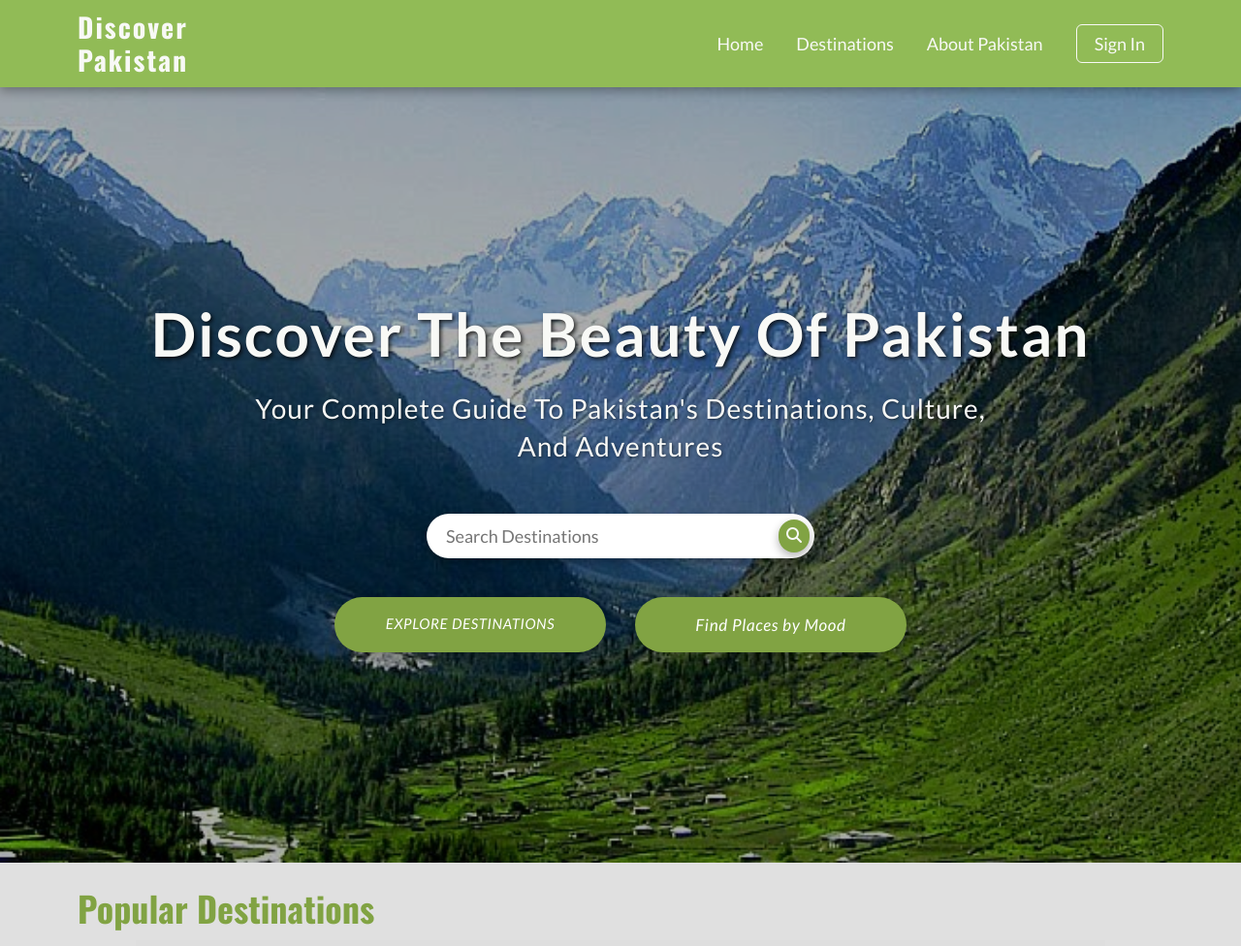
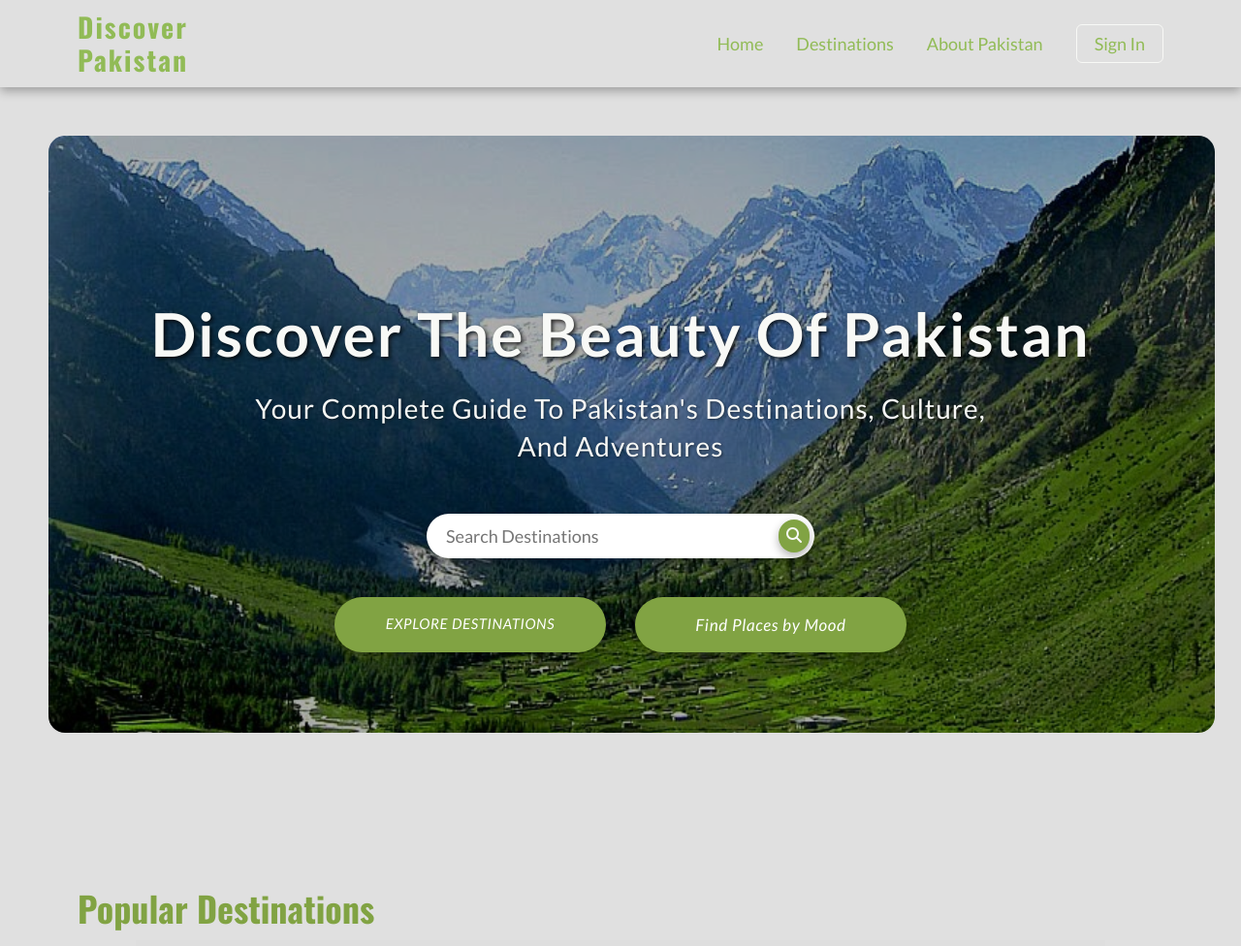
Before and after one commit to adanfatimaa/fyp-discover-pakistan, a plain HTML site: page index.html in a window 1280 px wide. Shown: the top 976 px of the page at 97% size. Drawn offline with nearby package versions, Linux system fonts and the light colour scheme.

Commit message:
made a few changes in color scheme

```diff
--- a/style.css
+++ b/style.css
@@ -19,7 +19,7 @@ body {
     align-items: center;
     justify-content: space-between;
     padding: 20px 80px;
-    background: #91bb56;
+    background: #e0e0e0;
     box-shadow: 0 4px 10px rgba(0, 0, 0, 0.3);
 
 
@@ -27,7 +27,7 @@ body {
 .logo{
     font-size: 28px;
     font-weight: bold;
-    color: #f8f9f6;
+    color:  #91bb56;
     font-family: 'oswald' , sans-serif;
     letter-spacing: 2px;
     line-height: 1.2;
@@ -38,7 +38,7 @@ body {
     list-style: none;
 }
 .nav-links a {
-    color: #f8f9f6;
+    color: #91bb56;
     text-decoration: none;
     font-size: 18px;
     transition: all 0.3s ease;
@@ -100,16 +100,19 @@ body {
     text-align: center;
     color: #f8f9f6;
     overflow: hidden;
+    background-color: #e0e0e0;
+    z-index: 1;
 }
 .hero-bg {
     position: absolute;
-    top: 0;
-    left: 0;
-    width: 100%;
-    height: 100%;
+    top: 50px;
+    left: 50px;
+    width: 94%;
+    height: 77%;
     object-fit: cover;
     z-index: -1;
     filter: brightness(0.69);
+    border-radius: 17px;
 }
 .hero-content{
     position: relative;
```
